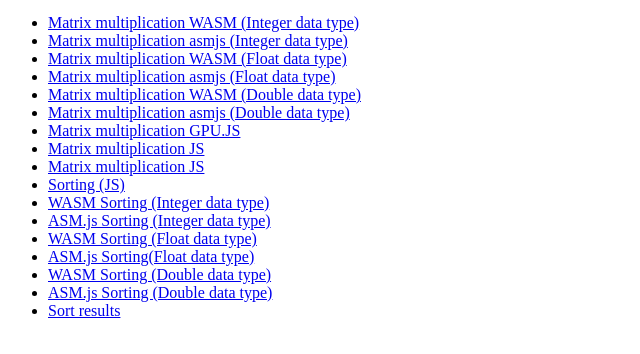
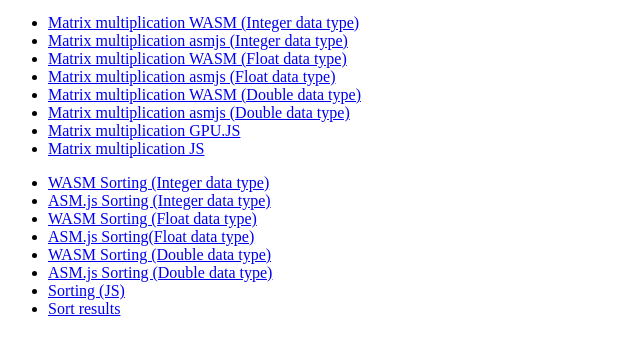
Before and after one commit to melonmanchan/www-applications-project, a website: page index.html in a window 1280 px wide. Shown: the part 154-508 px from the top of the page, without its empty margins (0-640 px from the left). Drawn offline with Linux system fonts and the light colour scheme.

Commit message:
Make index.html a bit more readable

```diff
--- a/index.html
+++ b/index.html
@@ -25,6 +25,7 @@
                 <a href="fibonacci/results">Fibonacci results</a>
             </li>
         </ul>
+
         <ul>
             <li>
                 <a href="matrix/wasm?n=64&type=i">Matrix multiplication WASM (Integer data type)</a>
@@ -51,13 +52,9 @@
             <li>
                 <a href="matrix/js?n=64">Matrix multiplication JS</a>
             </li>
-            <li>
-                <a href="matrix/js?n=64">Matrix multiplication JS</a>
-            </li>
+          </ul>
 
-            <li>
-                <a href="sort/js/?n=64">Sorting (JS)</a>
-            </li>
+          <ul>
             <li>
                 <a href="sort/wasm?n=64&type=i">WASM Sorting (Integer data type)</a>
             </li>
@@ -77,8 +74,12 @@
                 <a href="sort/asmjs?n=64&type=d">ASM.js Sorting (Double data type)</a>
             </li>
             <li>
+                <a href="sort/js/?n=64">Sorting (JS)</a>
+            </li>
+            <li>
                 <a href="sort/results">Sort results</a>
             </li>
+          </ul>
         </ul>
     </div>
 </body>
```
